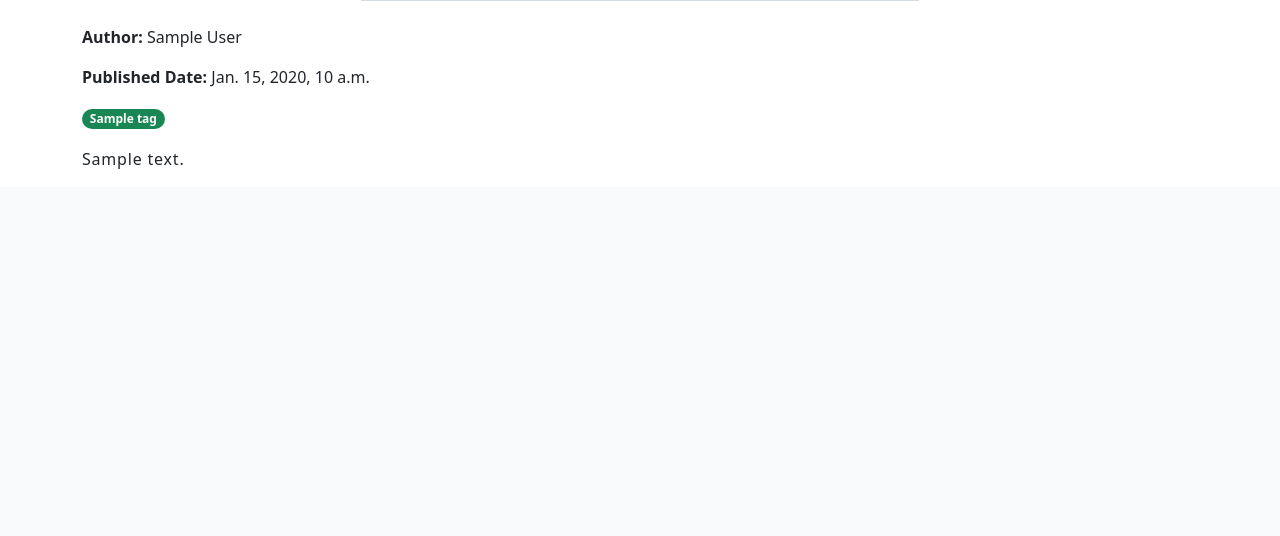
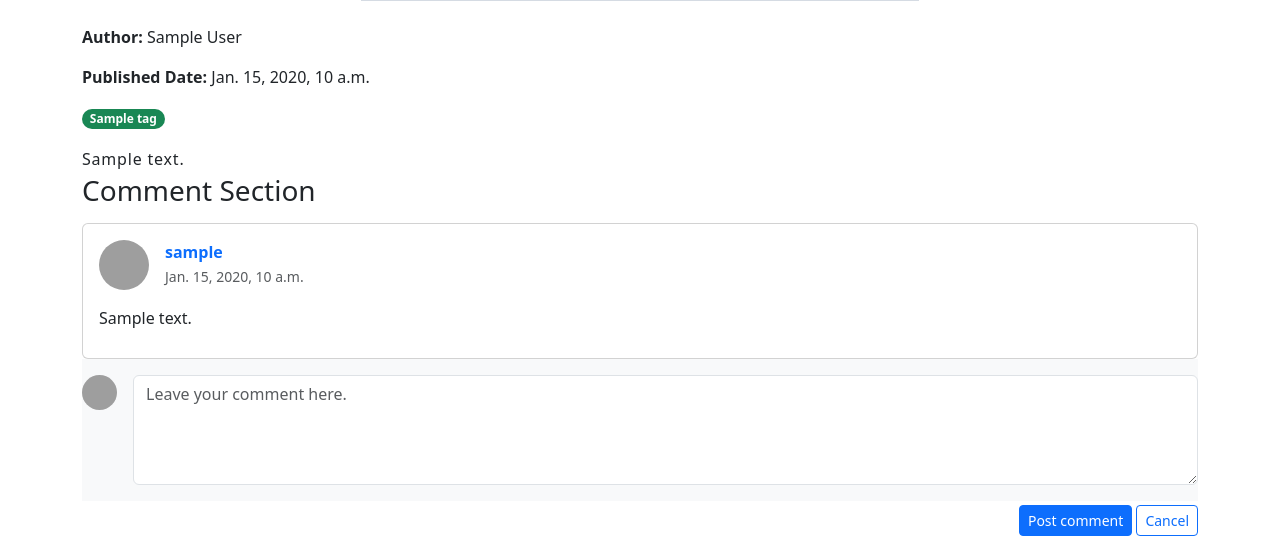
Before and after one commit to soraia653/Learning-Blog, a Django app: template blog/templates/blog/read_post.html in a window 1280 px wide. Shown: the part 613-1149 px from the top of the page. Before the commit the page ends 782 px from the top, so only its background shows below. Run offline with Django 4.2, Linux system fonts and the light colour scheme; the template is opened without the code that fills it: most values are stand-ins (such as "Sample title", 1, 10 or a date in 2020); grey boxes marked "Sample" are stand-in pictures; some libraries are stand-ins or nearby versions; grey boxes are pictures that could not be loaded.

Commit message:
created comment section layout

```diff
--- a/blog/templates/blog/read_post.html
+++ b/blog/templates/blog/read_post.html
@@ -24,6 +24,46 @@
         <div class="post-body" style="font-weight: 400; letter-spacing: 0.05em; line-height: 1.8; text-align: justify !important;">
             {{ post.body | safe }}
         </div>
+  </div>
+  <h3 class="mb-3">Comment Section</h3>
+  {% for comment in post.comment_set.all %}
+  <div>
+    <div class="card">
+      <div class="card-body">
+        <div class="d-flex flex-start align-items-center">
+          <img class="rounded-circle shadow-1-strong me-3"
+            src="https://mdbcdn.b-cdn.net/img/Photos/Avatars/img%20(19).webp" alt="avatar" width="50"
+            height="50" />
+          <div>
+            <h6 class="fw-bold text-primary mb-1">{{comment.username}}</h6>
+            <p class="text-muted small mb-0">
+              {{comment.create_date}}
+            </p>
+          </div>
+        </div>
+        <p class="mt-3 mb-1 pb-2">
+          {{comment.comment}}
+        </p>
+      </div>
+    </div>
+  {% endfor %}
+      </div class="container">
+        <div class="card-footer py-3 border-0" style="background-color: #f8f9fa;">
+          <div class="d-flex flex-start w-100">
+            <img class="rounded-circle shadow-1-strong me-3"
+              src="https://mdbcdn.b-cdn.net/img/Photos/Avatars/img%20(19).webp" alt="avatar" width="35"
+              height="35" />
+            <div class="form-outline w-100">
+              <textarea class="form-control" placeholder="Leave your comment here." id="textAreaExample" rows="4"
+                style="background: #fff;"></textarea>
+            </div>
+          </div>
+          <div class="float-end mt-3 pt-1">
+            <button type="button" class="btn btn-primary btn-sm">Post comment</button>
+            <button type="button" class="btn btn-outline-primary btn-sm">Cancel</button>
+          </div>
+        </div>
+      </div>
     </div>
 </div>
 {% endblock %}
```
Also changed, not shown: learning_blog_app/settings.py (+3 -9 lines).
